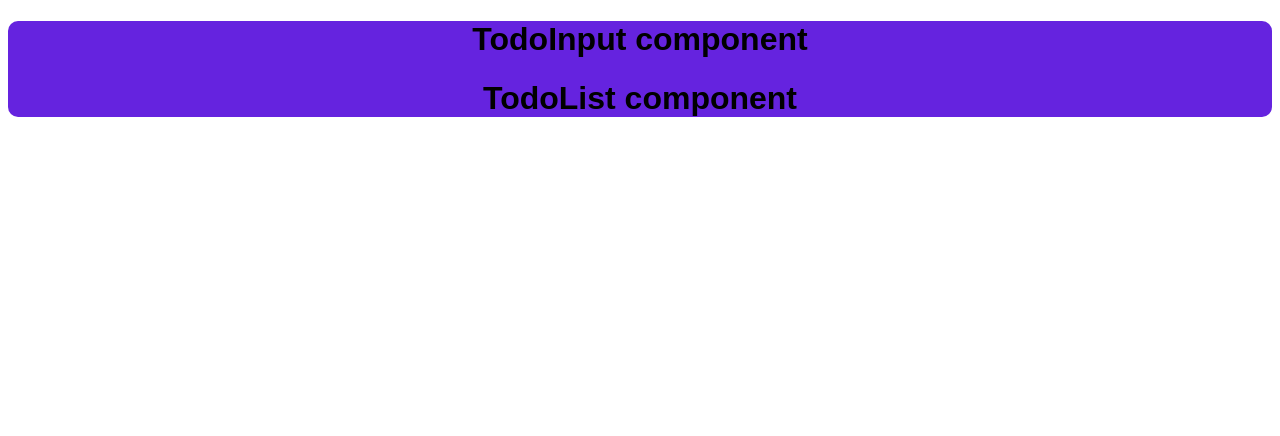
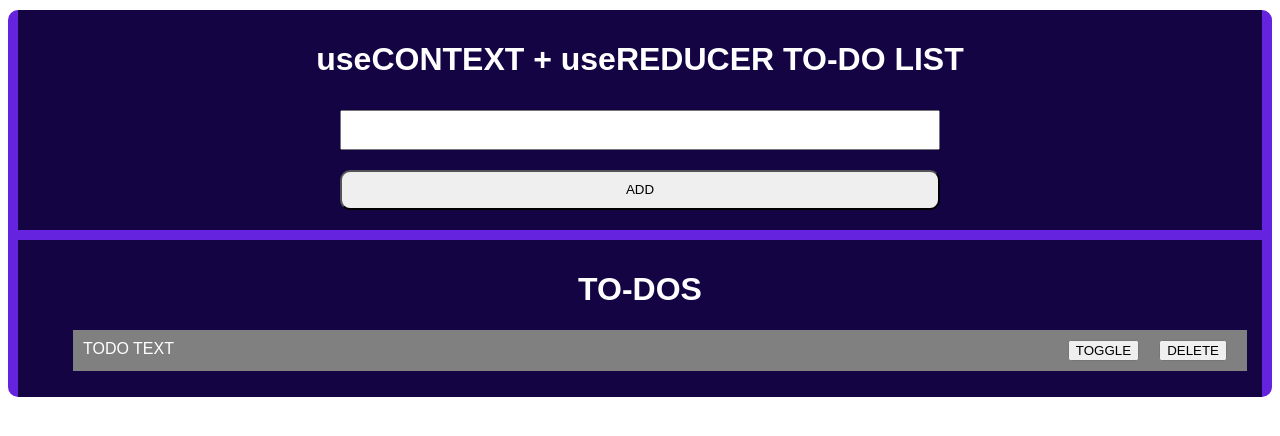
Before and after one commit to ddessaunet/react-context-reducer-todolist, a React (Create React App) app: page / in a window 1280 px wide. Shown: the top 436 px of the page. Built offline with nearby package versions, Linux system fonts and the light colour scheme.

Commit message:
Add todo markup

```diff
--- a/src/components/TodoInput/TodoInput.css
+++ b/src/components/TodoInput/TodoInput.css
@@ -0,0 +1,19 @@
+.TodoInput_container {
+  margin: 10px;
+  padding: 10px;
+  background-color: rgb(21, 4, 68);
+  color: white;
+}
+
+.TodoInput_input {
+  width: 600px;
+  height: 40px;
+  margin: 10px;
+}
+
+.TodoInput_button {
+  width: 600px;
+  height: 40px;
+  margin: 10px;
+  border-radius: 10px;
+}
--- a/src/components/TodoInput/TodoInput.tsx
+++ b/src/components/TodoInput/TodoInput.tsx
@@ -1,14 +1,18 @@
 import React from "react";
 
-import style from "./TodoInput";
+import "./TodoInput.css";
 
 type TodoInputProps = {
   children?: React.ReactNode;
 };
 export const TodoInput = ({ children }: TodoInputProps): JSX.Element => {
   return (
-    <div>
-      <h1>TodoInput component</h1>
+    <div className="TodoInput_container">
+      <h1>useCONTEXT + useREDUCER TO-DO LIST</h1>
+      <input className="TodoInput_input" type="text" />
+      <button className="TodoInput_button" onClick={() => {}}>
+        ADD
+      </button>
     </div>
   );
 };
--- a/src/components/TodoList/TodoList.css
+++ b/src/components/TodoList/TodoList.css
@@ -0,0 +1,27 @@
+.TodoList_container {
+  margin: 10px;
+  padding: 10px;
+  background-color: rgb(21, 4, 68);
+  color: white;
+}
+
+.TodoList_list {
+  list-style: none;
+  margin-left: 0px;
+}
+
+.TodoList_element {
+  display: flex;
+  align-items: flex-start;
+  background-color: grey;
+  padding: 10px;
+  margin: 5px;
+}
+
+.TodoList_buttons {
+  margin-left: auto;
+}
+
+.TodoList_buttons > button {
+  margin: 0 10px;
+}
--- a/src/components/TodoList/TodoList.tsx
+++ b/src/components/TodoList/TodoList.tsx
@@ -1,14 +1,23 @@
 import React from "react";
 
-import style from "./TodoList";
+import "./TodoList.css";
 
 type TodoListProps = {
   children?: React.ReactNode;
 };
 export const TodoList = ({ children }: TodoListProps): JSX.Element => {
   return (
-    <div>
-      <h1>TodoList component</h1>
+    <div className="TodoList_container">
+      <h1>TO-DOS</h1>
+      <ul className="TodoList_list">
+        <li className="TodoList_element">
+          <span>TODO TEXT</span>
+          <div className="TodoList_buttons">
+            <button onClick={() => {}}>TOGGLE</button>
+            <button onClick={() => {}}>DELETE</button>
+          </div>
+        </li>
+      </ul>
     </div>
   );
 };
--- a/src/styles.css
+++ b/src/styles.css
@@ -1,3 +1,7 @@
+* {
+  box-sizing: border-box;
+}
+
 .App {
   font-family: sans-serif;
   text-align: center;
```
